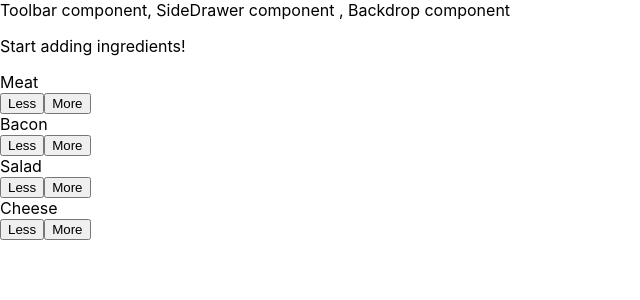
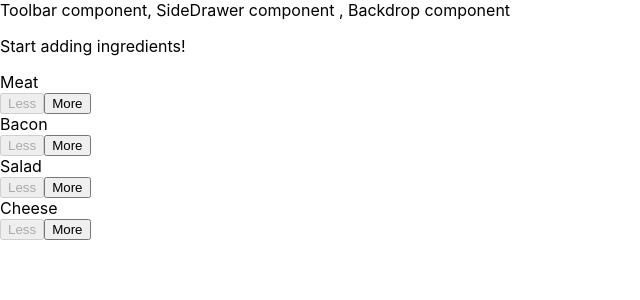
Before and after one commit to FoushWare/burgerBuilderReactJS, a React app: page / in a window 1280 px wide. Shown: the top 300 px of the page, without its empty margins (0-640 px from the left). Built offline with nearby package versions, Linux system fonts and the light colour scheme.

Commit message:
removing ingredients safely

```diff
--- a/src/Components/Burger/BuildControls/BuildControl/BuildControl.js
+++ b/src/Components/Burger/BuildControls/BuildControl/BuildControl.js
@@ -3,7 +3,13 @@
 const buildControl = (props) => (
   <div className={classes.BuildControl}>
     <div className={classes.Label}>{props.label}</div>
-    <button className={classes.Less}>Less</button>
+    <button
+      className={classes.Less}
+      onClick={props.removed}
+      disabled={props.disabled}
+    >
+    Less
+    </button>
     <button className={classes.More} onClick={props.added}>More</button>
 
   </div>
--- a/src/Components/Burger/BuildControls/BuildControls.js
+++ b/src/Components/Burger/BuildControls/BuildControls.js
@@ -16,6 +16,8 @@
           label={ctrl.label}
           key={ctrl.label}
           added={()=>props.ingredientAdded(ctrl.type)}
+          removed={()=>props.ingredientRemoved(ctrl.type)}
+          disabled={props.disabled[ctrl.type]}
           >
 
         </BuildControl>
--- a/src/Containers/BurgerBuilder/BurgerBuilder.js
+++ b/src/Containers/BurgerBuilder/BurgerBuilder.js
@@ -30,13 +30,33 @@
 
   }
   removeIngredients = (type) => {
-
+    const oldCount = this.state.ingredients[type];
+    if (oldCount <= 0) {
+      return;
+    }
+    const updatedCount = oldCount - 1;
+    const updatedIngredients = { ...this.state.ingredients };
+    updatedIngredients[type] = updatedCount;
+    const priceDeduction = INGREDIENT_PRICES[type];
+    const oldPrice = this.state.totalPrice;
+    const newPrice = oldPrice - priceDeduction;
+    this.setState({totalPrice:newPrice,ingredients:updatedIngredients});
   }
   render() {
+    const disabledInfo = {
+      ...this.state.ingredients
+    };
+    for (let key in disabledInfo) {
+      disabledInfo[key] = disabledInfo[key] <= 0;
+    }
     return (
       <Aux>
         <Burger ingredients={this.state.ingredients}/>
-        <BuildControls ingredientAdded={this.addIngredientHandler}/>
+        <BuildControls
+          ingredientAdded={this.addIngredientHandler}
+          ingredientRemoved={this.removeIngredients}
+          disabled={disabledInfo}
+        />
       </Aux>
     );
   }
```
